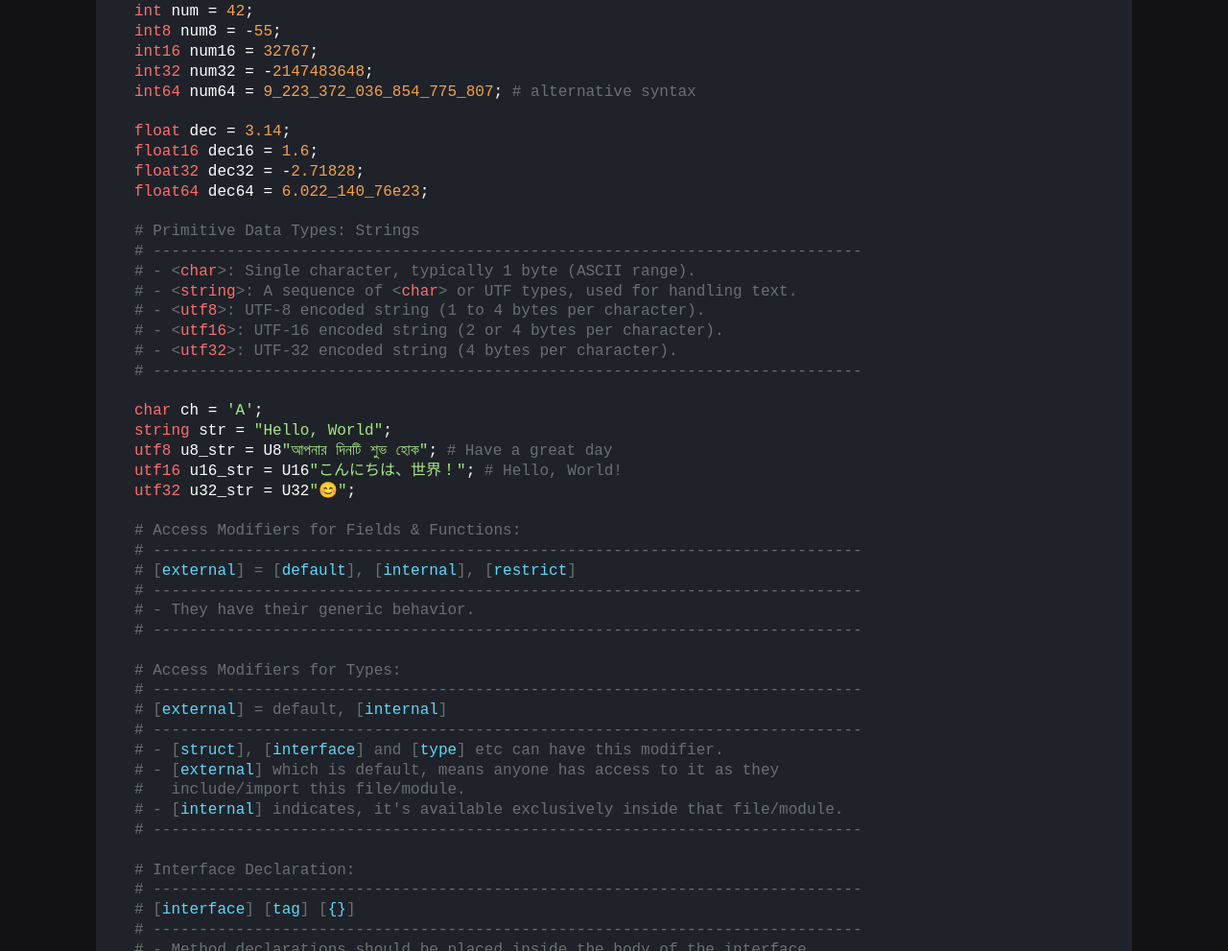
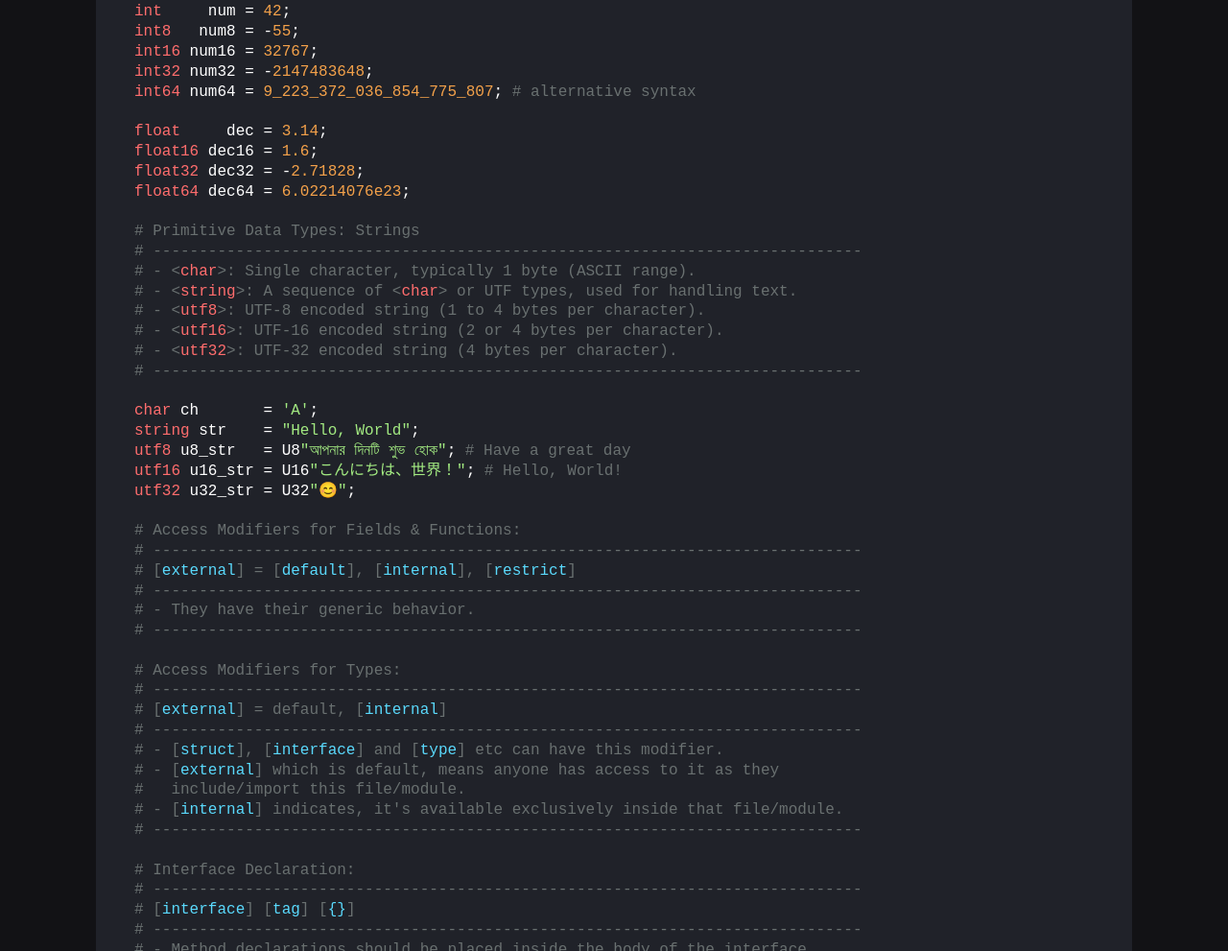
Before and after one commit to sajibsrs/corx-lang, a plain HTML site: page web/primitives.html in a window 1280 px wide. Shown: the part 748-1739 px from the top of the page at 96% size. Drawn offline with Linux system fonts and the light colour scheme.

Commit message:
formatting

```diff
--- a/web/primitives.html
+++ b/web/primitives.html
@@ -69,16 +69,16 @@
 # - Every &lt;int&gt; and &lt;char&gt; type has its unsigned counterpart.
 # -----------------------------------------------------------------------------
 
-int num = 42;
-int8 num8 = -55;
+int     num = 42;
+int8   num8 = -55;
 int16 num16 = 32767;
 int32 num32 = -2147483648;
 int64 num64 = 9_223_372_036_854_775_807; # alternative syntax
 
-float dec = 3.14;
+float     dec = 3.14;
 float16 dec16 = 1.6;
 float32 dec32 = -2.71828;
-float64 dec64 = 6.022_140_76e23;
+float64 dec64 = 6.02214076e23;
 
 # Primitive Data Types: Strings
 # -----------------------------------------------------------------------------
@@ -89,9 +89,9 @@ float64 dec64 = 6.022_140_76e23;
 # - &lt;utf32&gt;: UTF-32 encoded string (4 bytes per character).
 # -----------------------------------------------------------------------------
 
-char ch = 'A';
-string str = "Hello, World";
-utf8 u8_str = U8"আপনার দিনটি শুভ হোক"; # Have a great day
+char ch       = 'A';
+string str    = "Hello, World";
+utf8 u8_str   = U8"আপনার দিনটি শুভ হোক"; # Have a great day
 utf16 u16_str = U16"こんにちは、世界！"; # Hello, World!
 utf32 u32_str = U32"😊";
 
```
